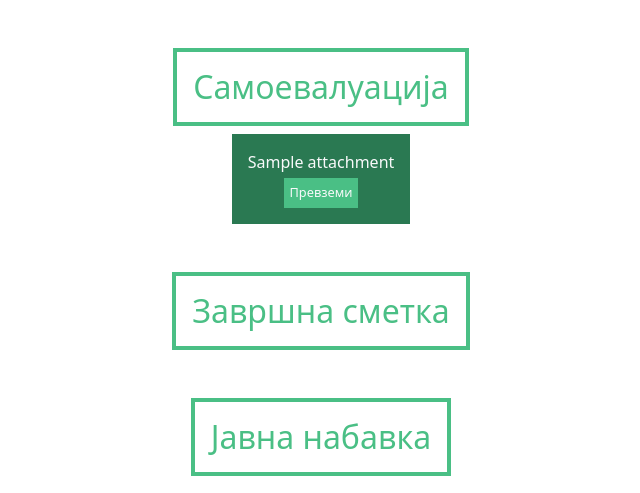
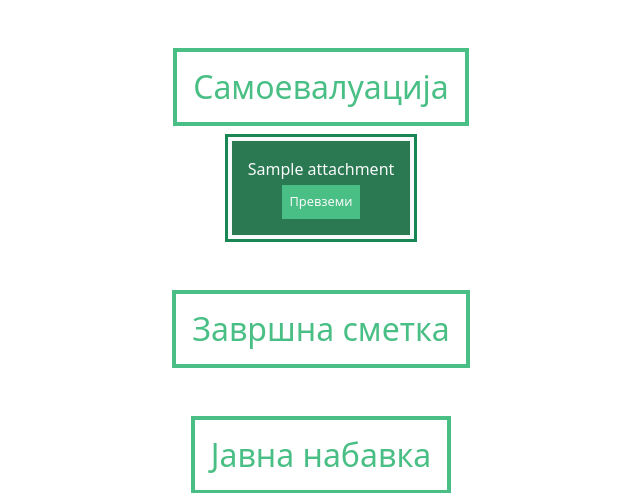
Before and after one commit to Shack-de-Shnaek/massum-school-website, a Django app: template templates/attachments.html in a window 1280 px wide. Shown: the part 64-557 px from the top of the page, without its empty margins (319-959 px from the left). Run offline with Django 4.2, Linux system fonts and the light colour scheme; the template is opened without the code that fills it: values that come from a table or form of the project are taken from there, others are empty; data comes from the database, SQL or seed files in the repository; tables that the repository leaves empty hold one stand-in row (values such as "Sample post"); some libraries are stand-ins or nearby versions; some web fonts are replaced.

Commit message:
i don't remember what i changed

```diff
--- a/static/css/curriculum.css
+++ b/static/css/curriculum.css
@@ -8,5 +8,5 @@ td, th {
 }
 
 .table-wrapper {
-    overflow-x: scroll;
+    overflow-x: auto;
 }
--- a/templates/attachments.html
+++ b/templates/attachments.html
@@ -15,11 +15,13 @@
                 </div>
 
                 {% for attachment in category.attachments.all %}
-                    <div class="bg-primary-green p-3">
-                        <p class="mb-1 d-flex justify-content-xl-center text-light">{{ attachment.name }}</p>
+                    <div class="p-1 border border-3 border-success bg-light">
+                        <div class="bg-primary-green p-3">
+                            <p class="mb-1 d-flex justify-content-xl-center text-light">{{ attachment.name }}</p>
 
-                        <div class="d-flex justify-content-center ">
-                            <a class="btn btn-attachment p-1 rounded-0" href="/media/{{ attachment.file }}">{% translate 'Превземи' %}</a>
+                            <div class="d-flex justify-content-center ">
+                                <a class="btn btn-attachment p-1 rounded-0" href="/media/{{ attachment.file }}">{% translate 'Превземи' %}</a>
+                            </div>
                         </div>
                     </div>
                 {% endfor %}
```
